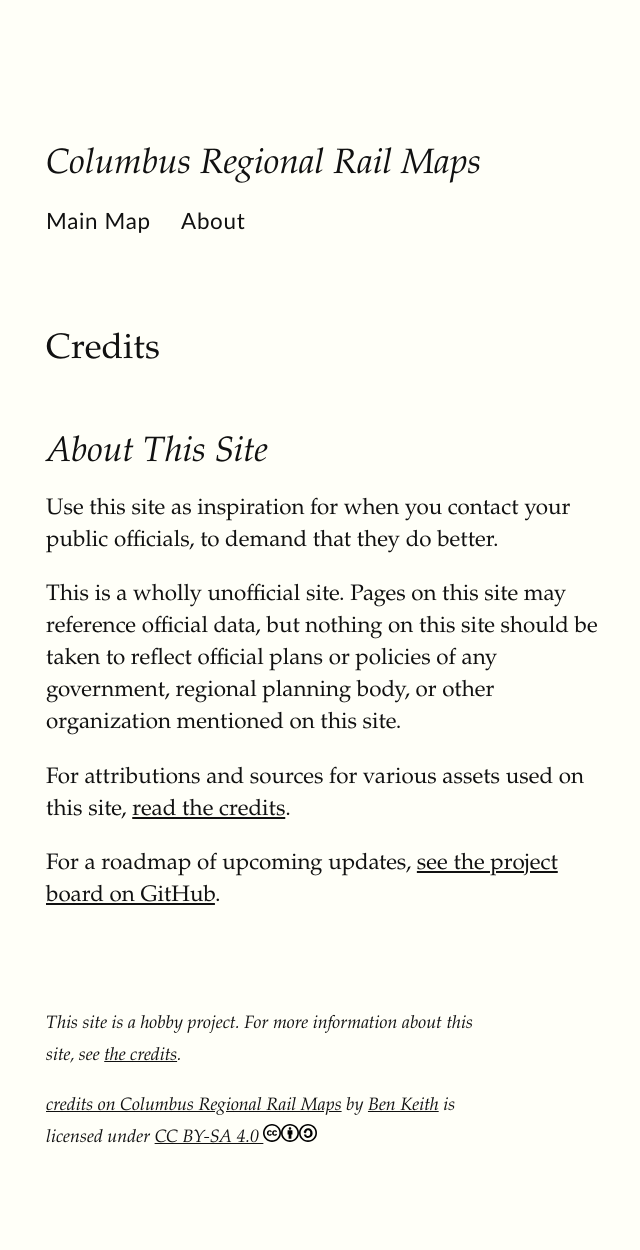
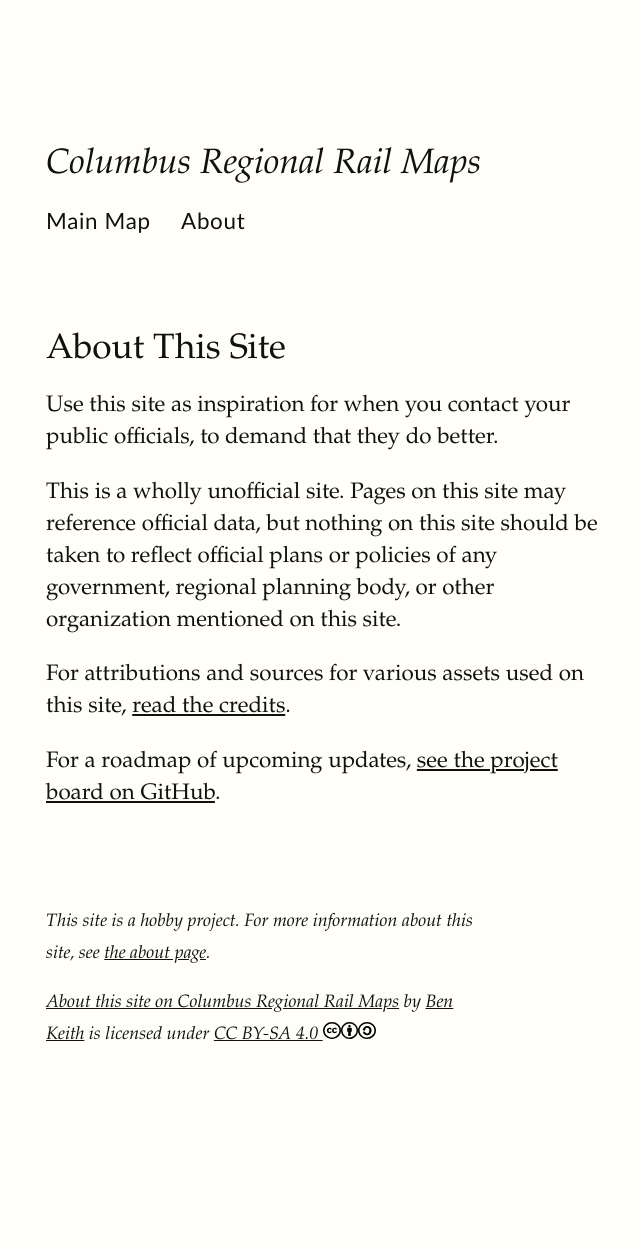
Before and after one commit to benlk/columbus-regional-rail, a Jekyll site: the page built from about.md, in a window 1280 px wide. Shown: the whole page, without its empty margins (114-754 px from the left). Built offline with Jekyll 4.4.1, drawn with Linux system fonts in a browser that asks for light colours; our own code applies the rules of GitHub Pages for plain Markdown files; after the commit the page ends 1147 px from its top, so only the background shows below that.

Commit message:
Fix some about/credits things

```diff
--- a/_includes/footer.html
+++ b/_includes/footer.html
@@ -1,6 +1,6 @@
 
 <div class="bottom-footer mini-note">
-	<p>This site is a hobby project. For more information about this site, see <a href="{{ site.baseurl }}{% link credits.md %}">the credits</a>.</p>
+	<p>This site is a hobby project. For more information about this site, see <a href="{{ site.baseurl }}{% link about.md %}">the about page</a>.</p>
 	<p xmlns:cc="http://creativecommons.org/ns#" xmlns:dct="http://purl.org/dc/terms/">
 		<a property="dct:title" rel="cc:attributionURL" href="{{site.url}}{{page.url}}">{{page.title}} on {{site.title}}</a>
 		by
--- a/about.md
+++ b/about.md
@@ -1,8 +1,6 @@
 ---
-title: credits
+title: About this site
 ---
-
-## About this site
 
 Use this site as inspiration for when you contact your public officials, to demand that they do better.
 
```
Also changed, not shown: credits.md (+1 -1 lines).
